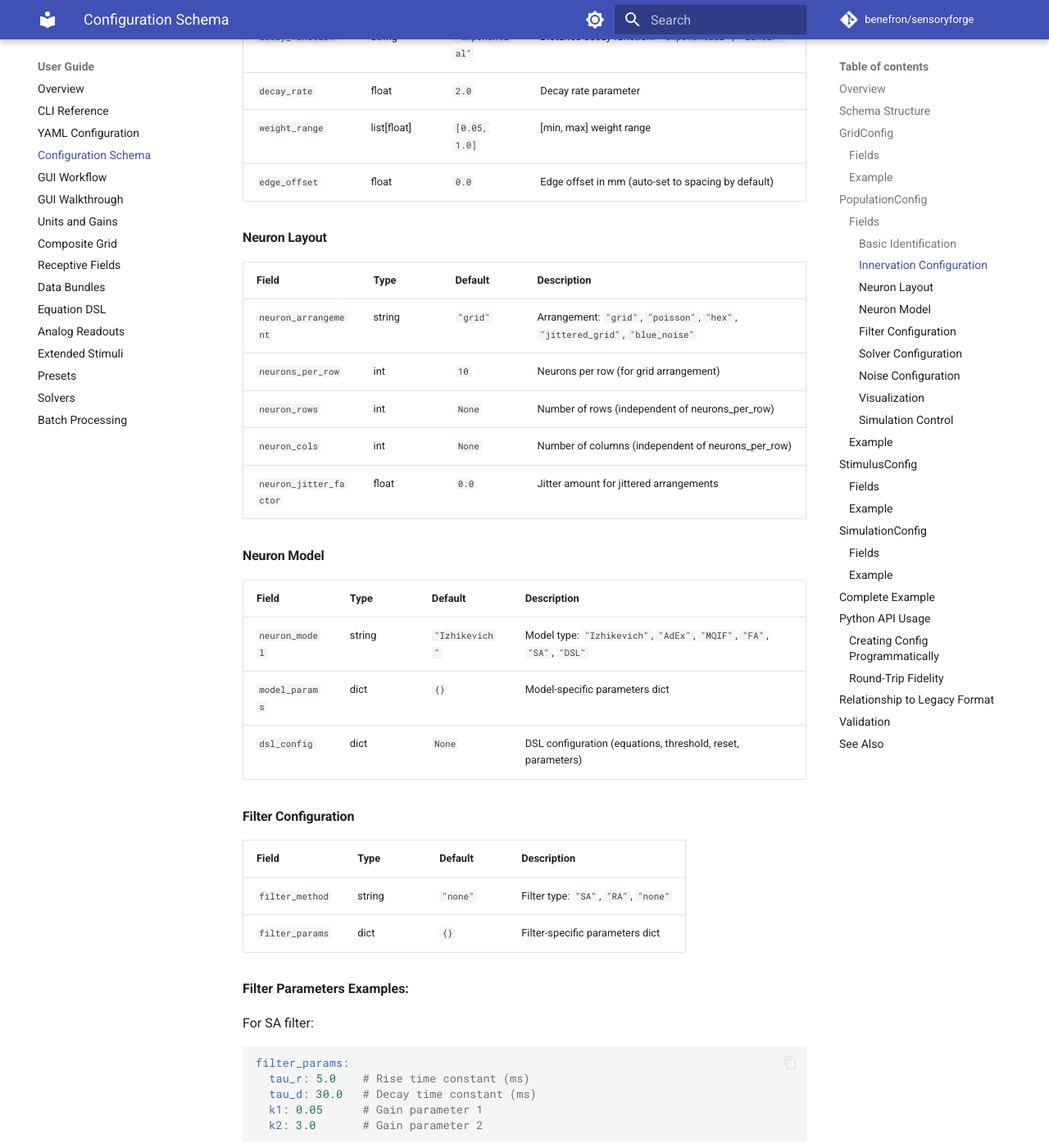
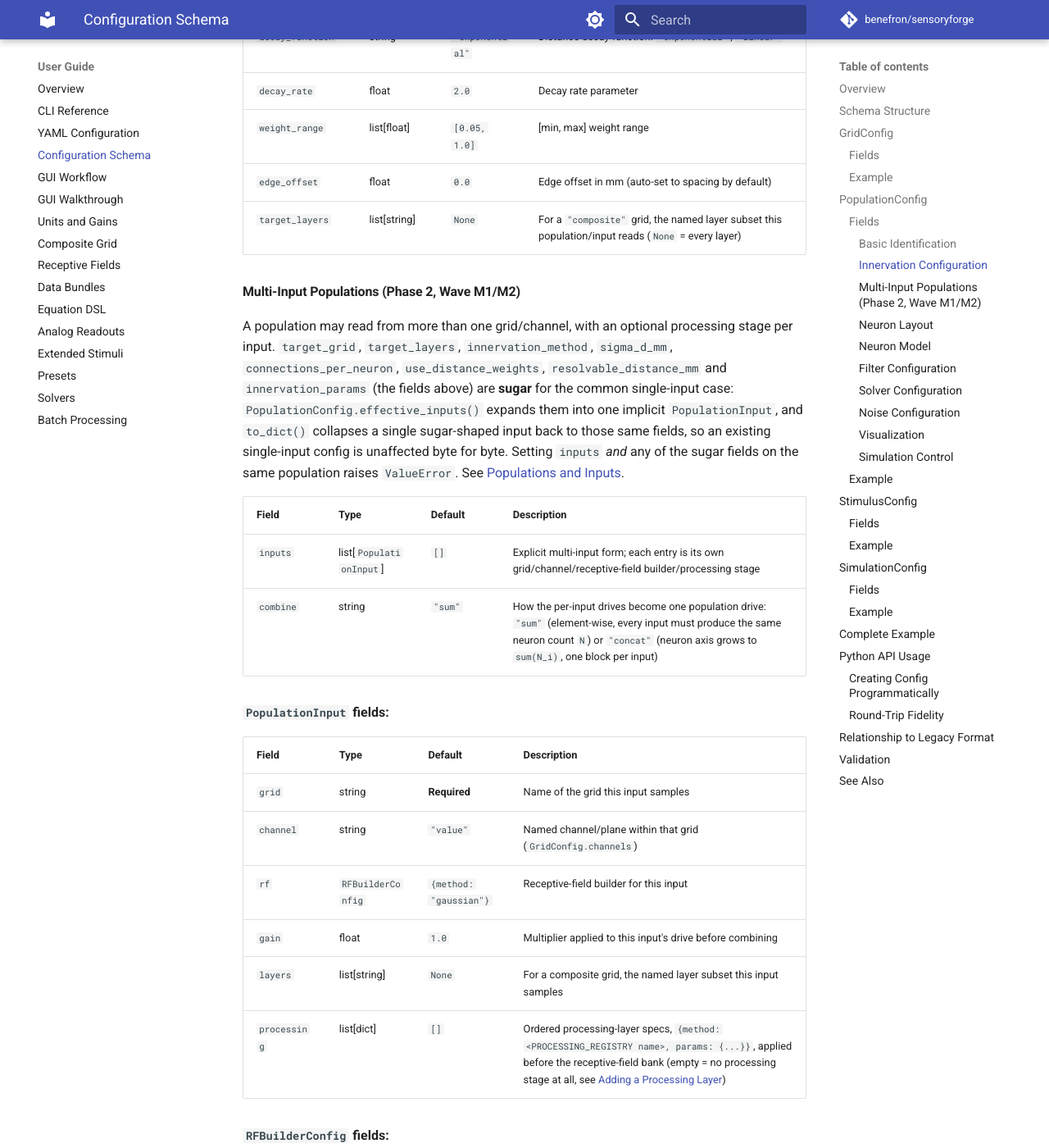
Before and after one commit to benefron/sensoryforge, an MkDocs documentation site: the page built from docs/user_guide/configuration_schema.md, in a window 1280 px wide and 1400 px high, scrolled down 3077 px. Shown: the whole window at 82% size. Built offline with MkDocs 1.6.1 and Material for MkDocs 9.7.7, drawn with Linux system fonts in a browser that asks for light colours; comment, search, counter and statistics services are not loaded; the version menu is left out; some of the changed text lies outside the part shown.

Commit message:
docs(wave-m): populations/inputs concept, processing-layer guide, schema ref (M5)
- docs/concepts/populations_and_inputs.md: one neuron/several inputs, sum vs
  concat (with the exact combined-weights construction), where a processing
  layer sits in the spine, and the sugar-field round-trip guarantee.
- docs/extending/add_processing_layer.md: OnOffLayer as the worked, CI-
  executed example (docs/examples/onoff_processing_layer.py, run by
  tests/docs/test_docs_examples.py) -- defines and registers a minimal
  custom GainLayer to show the contract, then exercises OnOffLayer
  standalone and through a real SimulationEngine, including the bright/dark
  anti-plausibility assertions inline.
- docs/user_guide/configuration_schema.md: PopulationConfig gains
  target_layers and a new "Multi-Input Populations" subsection documenting
  inputs/combine/PopulationInput/RFBuilderConfig, plus a drift fix
  (use_distance_weights's documented default was False; the schema's is
  True). Pre-existing gaps from Wave L (channels, coords_file, layers,
  readout, dsl_config are undocumented here) are out of this wave's scope
  and not touched.
- mkdocs.yml: nav entries for both new pages.

`mkdocs build --strict` clean; the new docs example is picked up
automatically by tests/docs/test_docs_examples.py's glob (9 examples now,
was 8) and confirmed to fail (ImportError) on 77901ed.

Wave M is closed with this commit.

Closes: F-010 (Wave M's third of three parts, alongside Wave L and Wave N)

Co-Authored-By: Claude Sonnet 5 <noreply@anthropic.com>
Claude-Session: https://claude.ai/code/session_01B2Kx8QHNL7kk6FRSFEugrM

````diff
--- a/docs/user_guide/configuration_schema.md
+++ b/docs/user_guide/configuration_schema.md
@@ -92,6 +92,58 @@ Configuration for a single neuron population. Supports N populations with per-po
 | `decay_rate` | float | `2.0` | Decay rate parameter |
 | `weight_range` | list[float] | `[0.05, 1.0]` | [min, max] weight range |
 | `edge_offset` | float | `0.0` | Edge offset in mm (auto-set to spacing by default) |
+| `target_layers` | list[string] | `None` | For a `"composite"` grid, the named layer subset this population/input reads (`None` = every layer) |
+
+#### Multi-Input Populations (Phase 2, Wave M1/M2)
+
+A population may read from more than one grid/channel, with an optional processing stage per
+input. `target_grid`, `target_layers`, `innervation_method`, `sigma_d_mm`,
+`connections_per_neuron`, `use_distance_weights`, `resolvable_distance_mm` and
+`innervation_params` (the fields above) are **sugar** for the common single-input case:
+`PopulationConfig.effective_inputs()` expands them into one implicit `PopulationInput`, and
+`to_dict()` collapses a single sugar-shaped input back to those same fields, so an existing
+single-input config is unaffected byte for byte. Setting `inputs` *and* any of the sugar fields
+on the same population raises `ValueError`. See [Populations and Inputs](../concepts/populations_and_inputs.md).
+
+| Field | Type | Default | Description |
+|-------|------|---------|-------------|
+| `inputs` | list[`PopulationInput`] | `[]` | Explicit multi-input form; each entry is its own grid/channel/receptive-field builder/processing stage |
+| `combine` | string | `"sum"` | How the per-input drives become one population drive: `"sum"` (element-wise, every input must produce the same neuron count `N`) or `"concat"` (neuron axis grows to `sum(N_i)`, one block per input) |
+
+**`PopulationInput` fields:**
+
+| Field | Type | Default | Description |
+|-------|------|---------|-------------|
+| `grid` | string | **Required** | Name of the grid this input samples |
+| `channel` | string | `"value"` | Named channel/plane within that grid (`GridConfig.channels`) |
+| `rf` | `RFBuilderConfig` | `{method: "gaussian"}` | Receptive-field builder for this input |
+| `gain` | float | `1.0` | Multiplier applied to this input's drive before combining |
+| `layers` | list[string] | `None` | For a composite grid, the named layer subset this input samples |
+| `processing` | list[dict] | `[]` | Ordered processing-layer specs, `{method: <PROCESSING_REGISTRY name>, params: {...}}`, applied before the receptive-field bank (empty = no processing stage at all, see [Adding a Processing Layer](../extending/add_processing_layer.md)) |
+
+**`RFBuilderConfig` fields:**
+
+| Field | Type | Default | Description |
+|-------|------|---------|-------------|
+| `method` | string | `"gaussian"` | Registered innervation/RF builder name |
+| `params` | dict | `{}` | Builder parameters, merged the same way `innervation_params` is |
+
+```yaml
+populations:
+  - name: "RG OnOff Population"
+    neuron_type: SA
+    neurons_per_row: 8
+    inputs:
+      - grid: "RGB Grid"
+        channel: "R"
+        processing:
+          - method: onoff
+      - grid: "RGB Grid"
+        channel: "G"
+        processing:
+          - method: onoff
+    combine: sum
+```
 
 #### Neuron Layout
 
--- a/mkdocs.yml
+++ b/mkdocs.yml
@@ -107,6 +107,7 @@ nav:
   - Concepts:
     - Units and Shapes: concepts/units_and_shapes.md
     - Sensor Arrays: concepts/sensor_arrays.md
+    - Populations and Inputs: concepts/populations_and_inputs.md
     - Pressure-Simulation Use Case: concepts/pressure_simulation_use_case.md
 
   - User Guide:
@@ -134,6 +135,7 @@ nav:
     - Adding a Stimulus: developer_guide/add_stimulus.md
     - Adding a Receptive-Field Builder: developer_guide/add_rf_builder.md
     - Adding a Grid Arrangement: extending/add_grid_arrangement.md
+    - Adding a Processing Layer: extending/add_processing_layer.md
     - Plugin Packages: developer_guide/plugins.md
     - Equation DSL Implementation: EQUATION_DSL_IMPLEMENTATION.md
     - Roadmap: developer_guide/roadmap_v1.md
````
Also changed, not shown: other parts of docs/user_guide/configuration_schema.md (+1 -1 lines), docs/concepts/populations_and_inputs.md (added, +93 -0 lines), docs/examples/onoff_processing_layer.py (added, +170 -0 lines), docs/extending/add_processing_layer.md (added, +121 -0 lines).
